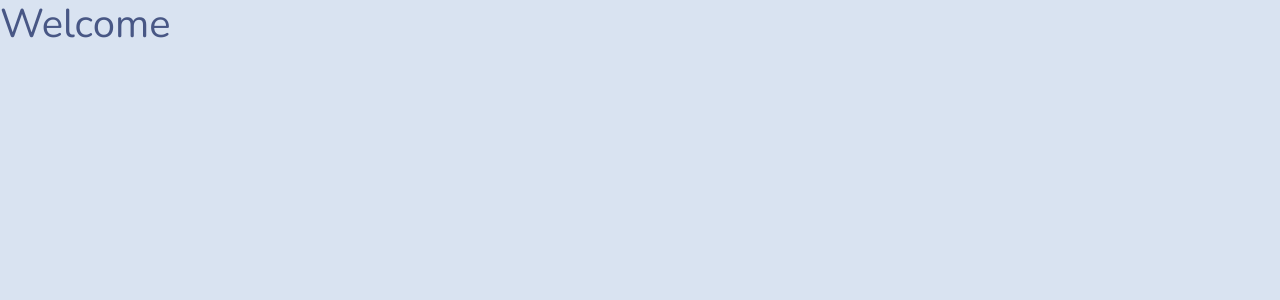
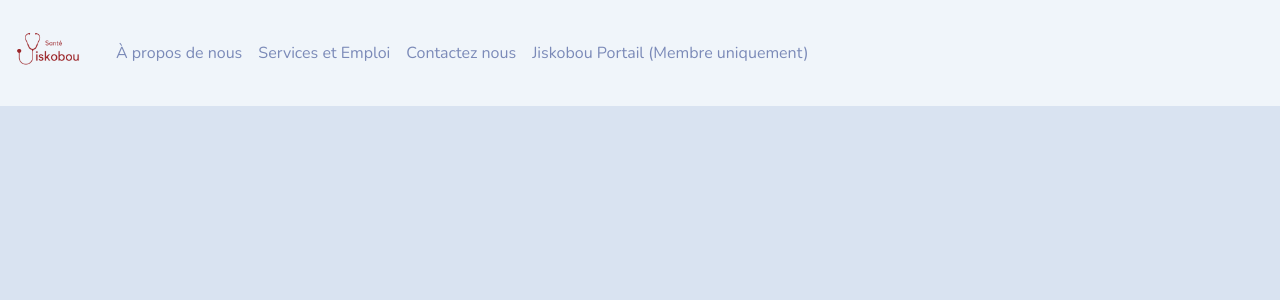
Before and after one commit to stanmm972/santejiskobou, a React (Create React App) app: page / in a window 1280 px wide. Shown: the top 300 px of the page. Built offline with nearby package versions, Linux system fonts and the light colour scheme.

Commit message:
created navbar

```diff
--- a/package.json
+++ b/package.json
@@ -6,9 +6,11 @@
     "@testing-library/jest-dom": "^5.16.5",
     "@testing-library/react": "^13.4.0",
     "@testing-library/user-event": "^13.5.0",
+    "bootstrap": "^5.2.2",
     "react": "^18.2.0",
+    "react-bootstrap": "^2.6.0",
     "react-dom": "^18.2.0",
-    "react-scripts": "5.0.1",
+    "react-scripts": "^2.1.3",
     "web-vitals": "^2.1.4"
   },
   "scripts": {
--- a/src/App.js
+++ b/src/App.js
@@ -1,10 +1,11 @@
 import React from 'react';
 import './App.css';
+import Navbar from './components/Navbar';
 
 function App() {
   return (
     <>
-      <h1>Welcome</h1>
+      <Navbar/>
       <main>
 
       </main>
--- /dev/null
+++ b/src/components/Navbar.js
@@ -0,0 +1,27 @@
+import React from 'react';
+import logo from "../assets/jiskobou.png";
+import './navbar.css';
+import {Navbar, Nav,Container} from 'react-bootstrap';
+
+const Header = () => {
+  return (
+    <header>
+      <Navbar bg="light" expand="lg">
+      <Container fluid>
+        <Navbar.Brand href="#"><img src={logo} id="logo" alt="logo" /></Navbar.Brand>
+        <Navbar.Toggle aria-controls="navbarScroll" />
+        <Navbar.Collapse id="navbarScroll">
+          <Nav className="ml-auto">
+            <Nav.Link href="#action1">À propos de nous</Nav.Link>
+            <Nav.Link href="#action2">Services et Emploi</Nav.Link>
+            <Nav.Link href="#action3">Contactez nous</Nav.Link>
+            <Nav.Link href="#action3">Jiskobou Portail (Membre uniquement)</Nav.Link>
+          </Nav>
+        </Navbar.Collapse>
+      </Container>
+    </Navbar>
+    </header>
+  )
+}
+
+export default Header
--- /dev/null
+++ b/src/components/navbar.css
@@ -0,0 +1,25 @@
+#logo {
+    height: 100%;
+    width: 10vh;
+    object-fit: cover;
+    cursor: pointer;
+  }
+#logo1 {
+    height: 100%;
+    width: 30vh;
+    object-fit: cover;
+    cursor: pointer;
+  }
+
+.icon{
+  font-size: 2rem;
+}
+
+@media (max-width: 900px) {
+  #logo1 {
+    height: 50%;
+    width: 60vh;
+    object-fit: cover;
+    cursor: pointer;
+  }
+}
```
Also changed, not shown: 1 other file (tests, documents, lock files or other folders).
